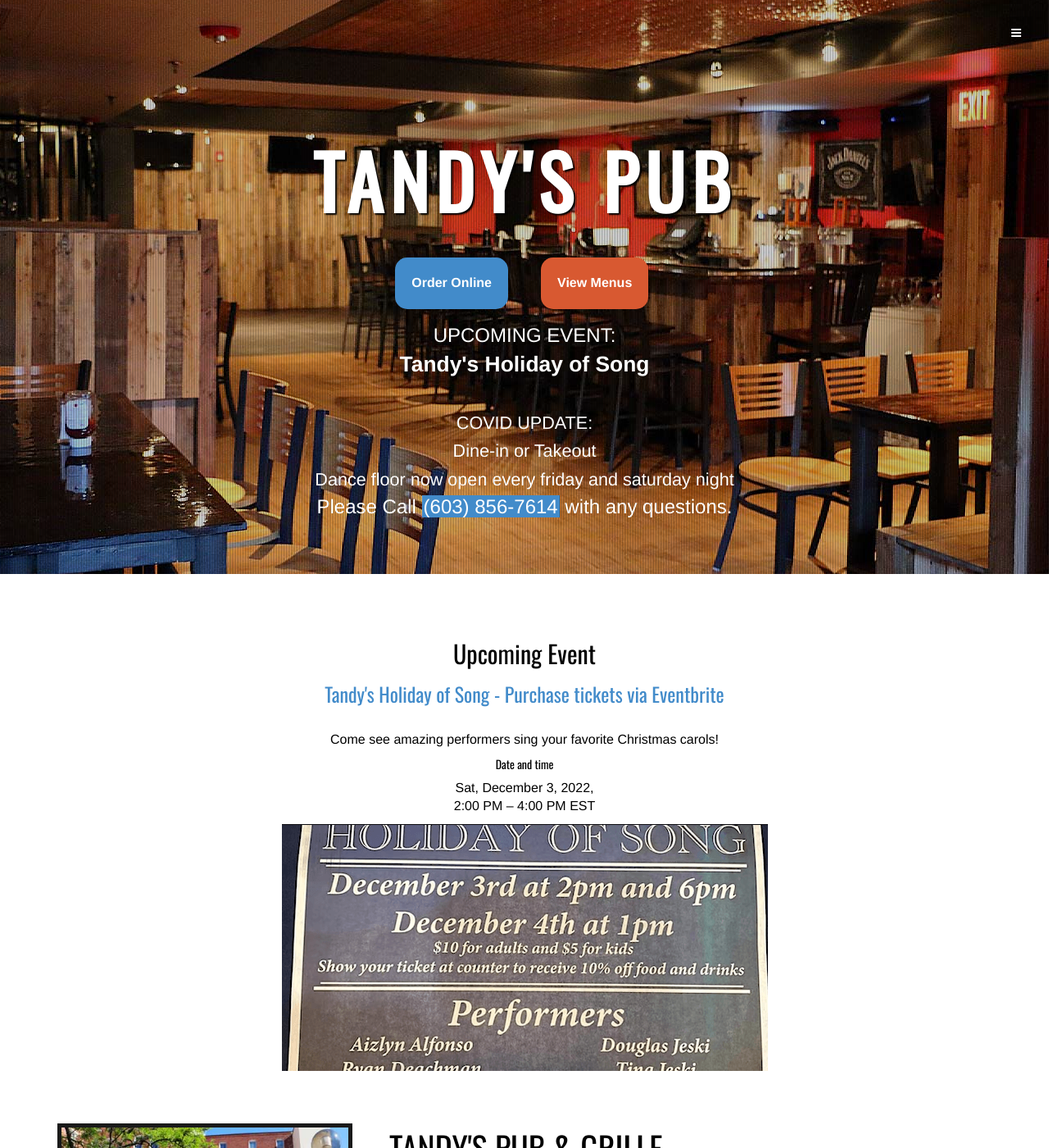
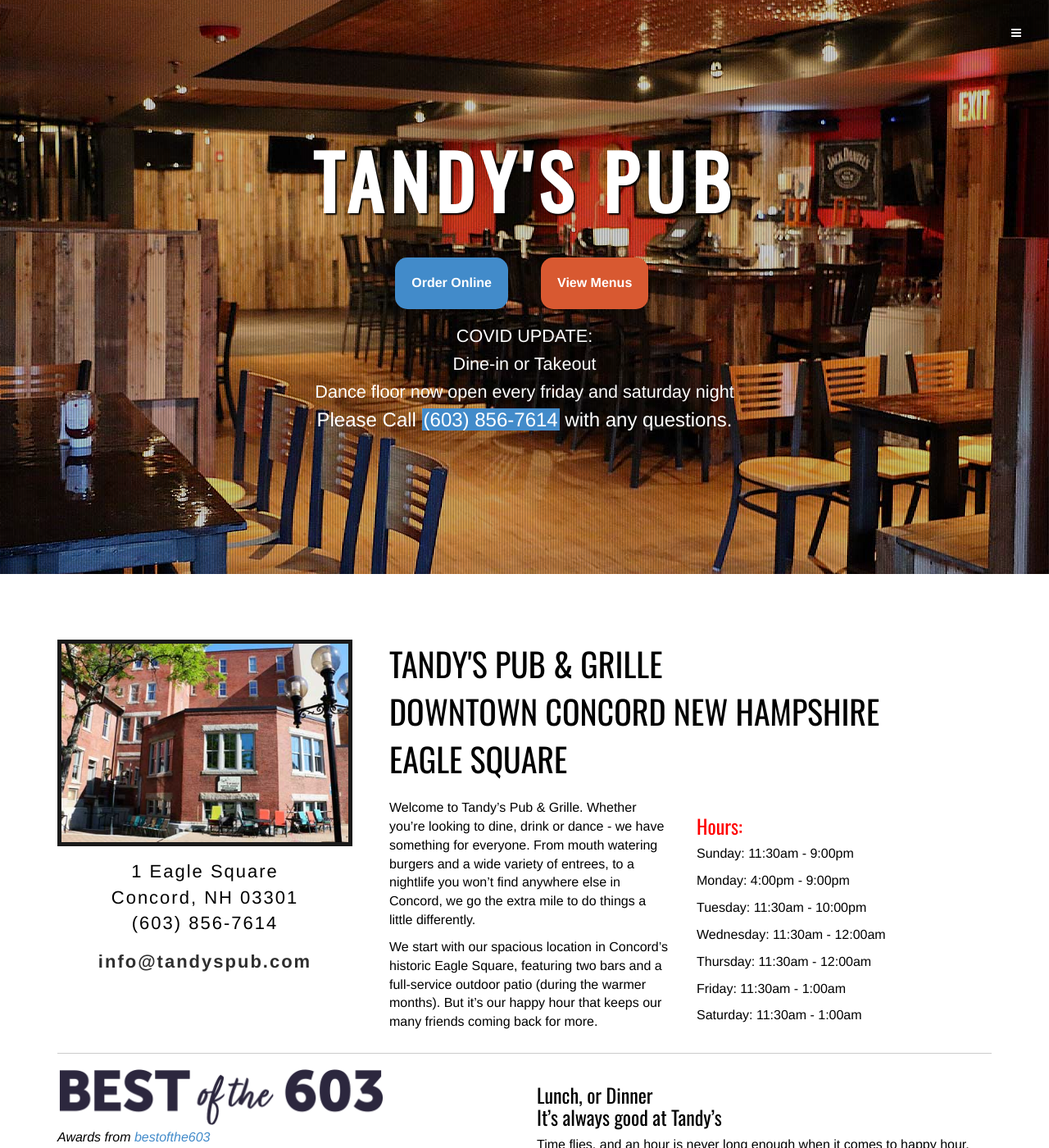
Before and after one commit to audetcameron/tandyspub.com, a Jekyll site: the page built from docs/index.html, in a window 1280 px wide and 1400 px high. Shown: the whole window at 82% size. Built offline with Jekyll 4.4.1, drawn with Linux system fonts in a browser that asks for light colours; nearby versions of some CDN libraries.

Commit message:
update homepage remove holiday of song
also updated dance hours per gregs request

```diff
--- a/docs/index.html
+++ b/docs/index.html
@@ -99,12 +99,7 @@
                 </div>
               </div>
               <p style="color:white; font-weight: normal; font-size:1.5em">
-                UPCOMING EVENT: <br>
-                <a href="#holiday-of-song" style="color:white;" class="mb-1">
-                  <span style="font-size: 1.1em; font-weight: bold; color:white;"> Tandy's Holiday of Song</span>
-                </a>
                 <span style="font-size:.9em;">
-                  <br> <br>
                   COVID UPDATE: <br>
                   Dine-in or Takeout
                   <br>
@@ -121,24 +116,6 @@
       <section id="about" name="about"></section>
       <div id="aboutwrap">
         <div class="container">
-          <div class="row">
-            <div class="col-md-12 mx-4">
-              <h2 class="text-center">Upcoming Event</h2>
-              <h3 class="text-center" id="holiday-of-song">
-                <a href="https://www.eventbrite.com/e/474150385567" target="_blank">Tandy's Holiday of Song - Purchase tickets via Eventbrite</a>
-              </h3>
-
-              <div class="mt-2 mb-4 text-center">
-                <p class="text-center">Come see amazing performers sing your favorite Christmas carols!</p>
-                <h5 class="text-center">Date and time</h5>
-                <p class="text-center">Sat, December 3, 2022, <br>
-                2:00 PM – 4:00 PM EST</p>
-                <img class="text-center m-auto" src="{{ 'assets/img/holiday-of-song.png' | relative_url }}" alt="Tandy’s Pub 2022 Holiday of Song Event">
-
-
-              </div>
-            </div>
-          </div>
           <div class="row">
             <div class="col-sm-4 name">
               <img class="img-responsive border" src="{{ 'assets/img/tandys-pub-concord-nh.jpg' | relative_url }}" alt="eagle square image of tandys pub">
```
Also changed, not shown: other parts of docs/index.html (+1 -1 lines).
